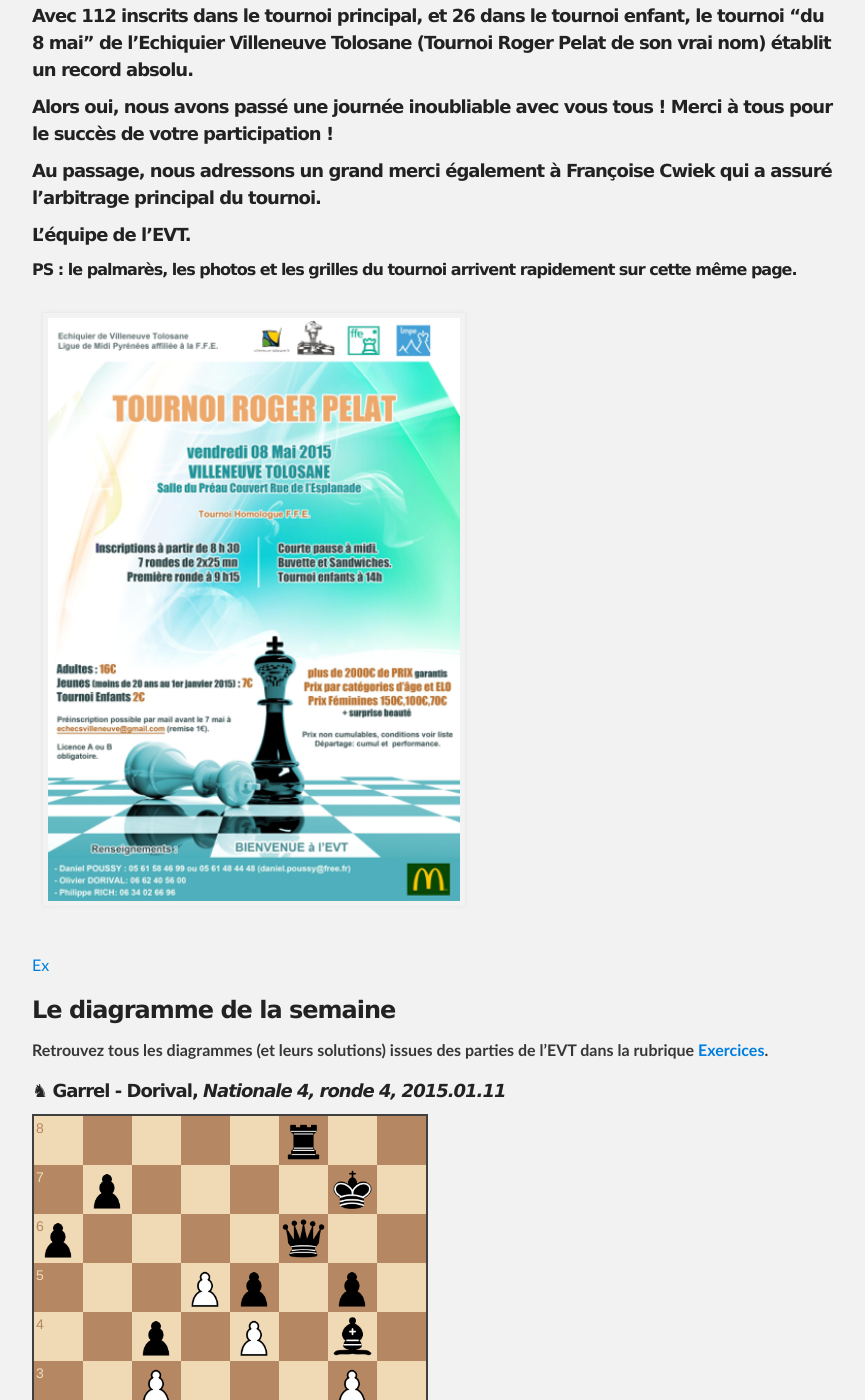
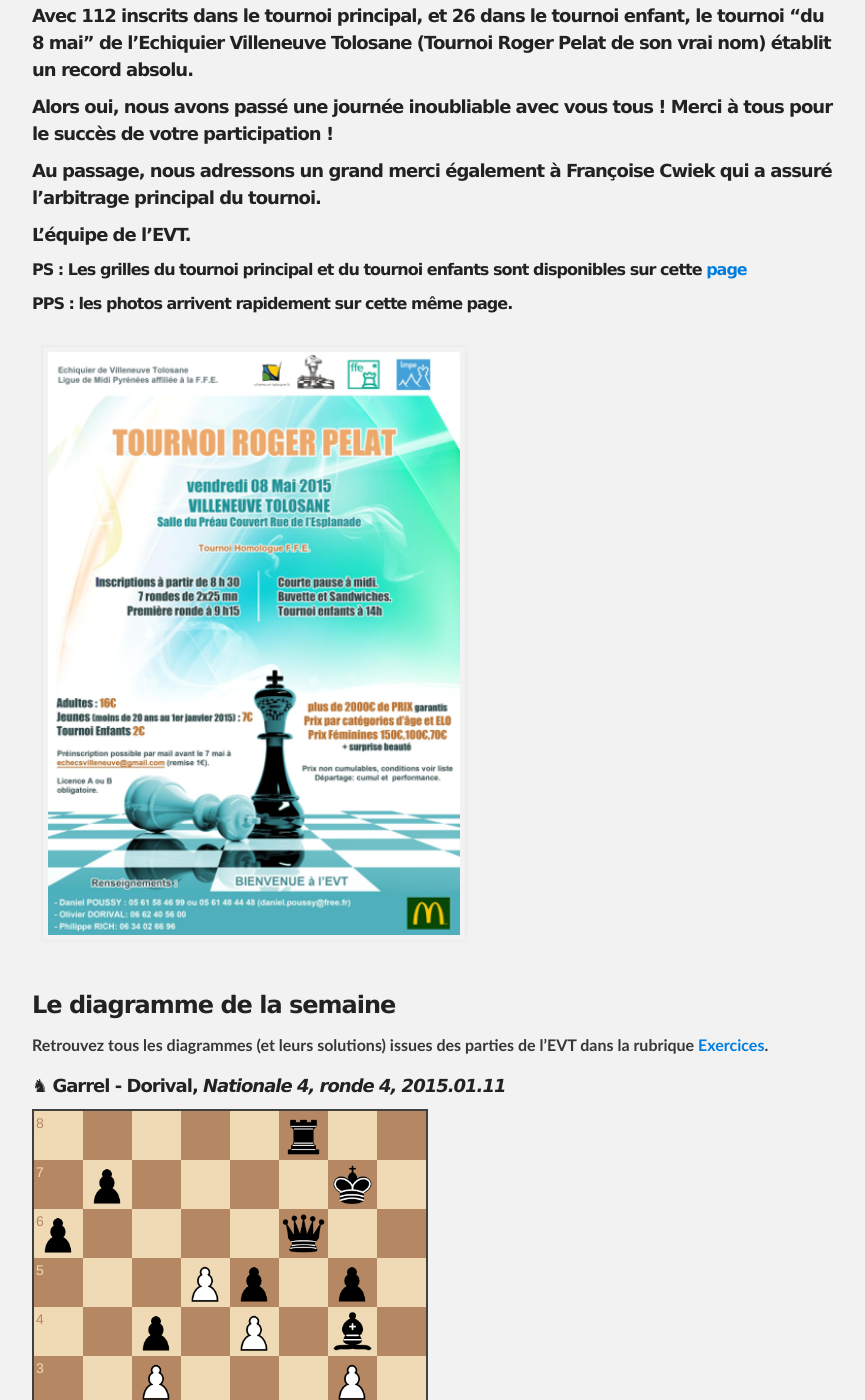
Before and after one commit to echiquier-villeneuve-tolosane/echiquier-villeneuve-tolosane.github.io, a Jekyll site: the page built from index.md, in a window 1280 px wide and 1400 px high, scrolled down 800 px. Shown: the whole window, without its empty margins (208-1073 px from the left). Built offline with Jekyll 4.4.1, drawn with Linux system fonts in a browser that asks for light colours; nearby versions of some CDN libraries.

Commit message:
Updated index.md

```diff
--- a/index.md
+++ b/index.md
@@ -31,13 +31,14 @@ En résumé, le planning hebdomadaire se résume ainsi :
 
 #####L'équipe de l'EVT.
 
-######PS : le palmarès, les photos et les grilles du tournoi arrivent rapidement sur cette même page.
+######PS : Les grilles du tournoi principal et du tournoi enfants sont disponibles sur cette [page](http://echiquier-villeneuve-tolosane.github.io/tournoi-roger-pelat.html "page")
+######PPS : les photos arrivent rapidement sur cette même page.
 
 <table style="border: 0"><tr><td style="border: 0">
 <a href="/documents/affiche_tournoi_2015.pdf"><img src="/images/affiche-pelat-2015.png" /></a></td>
 </tr></table>
 
-[Ex](http://echiquier-villeneuve-tolosane.github.io/tournoi-roger-pelat.html "Ex")
+
 
 ### Le diagramme de la semaine ###
 
```
